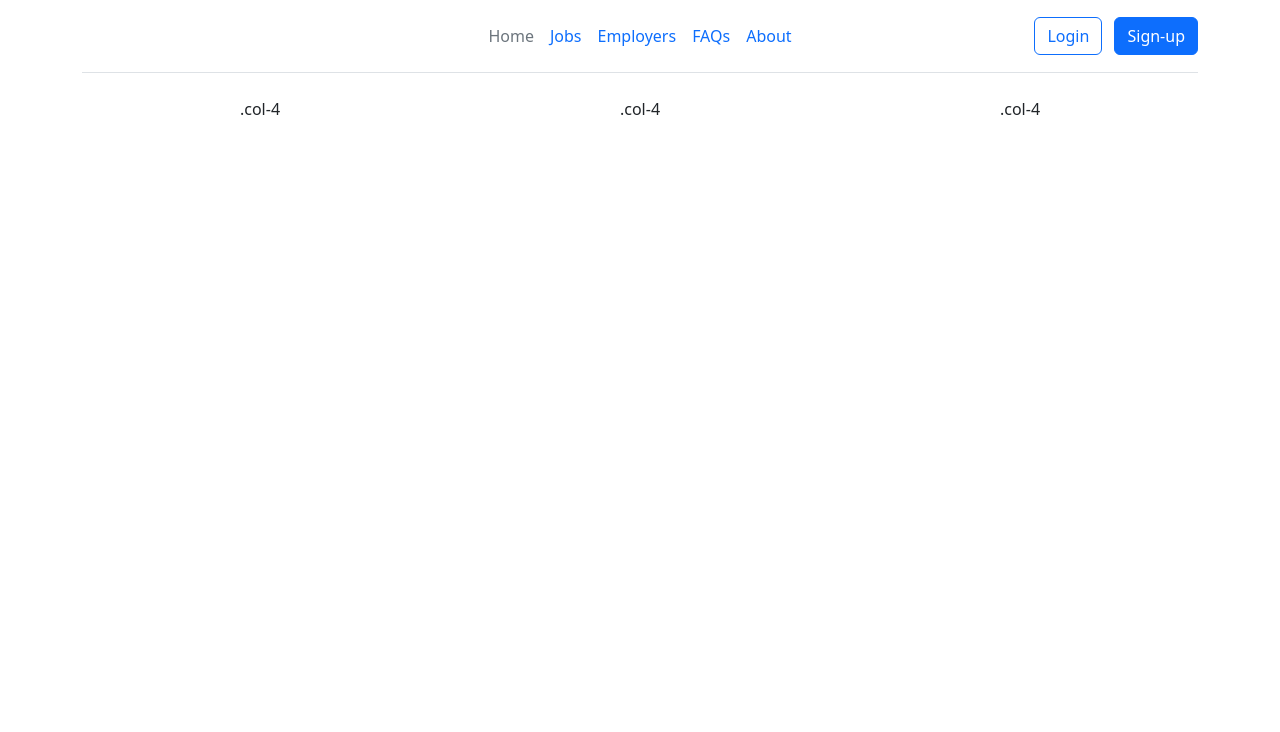
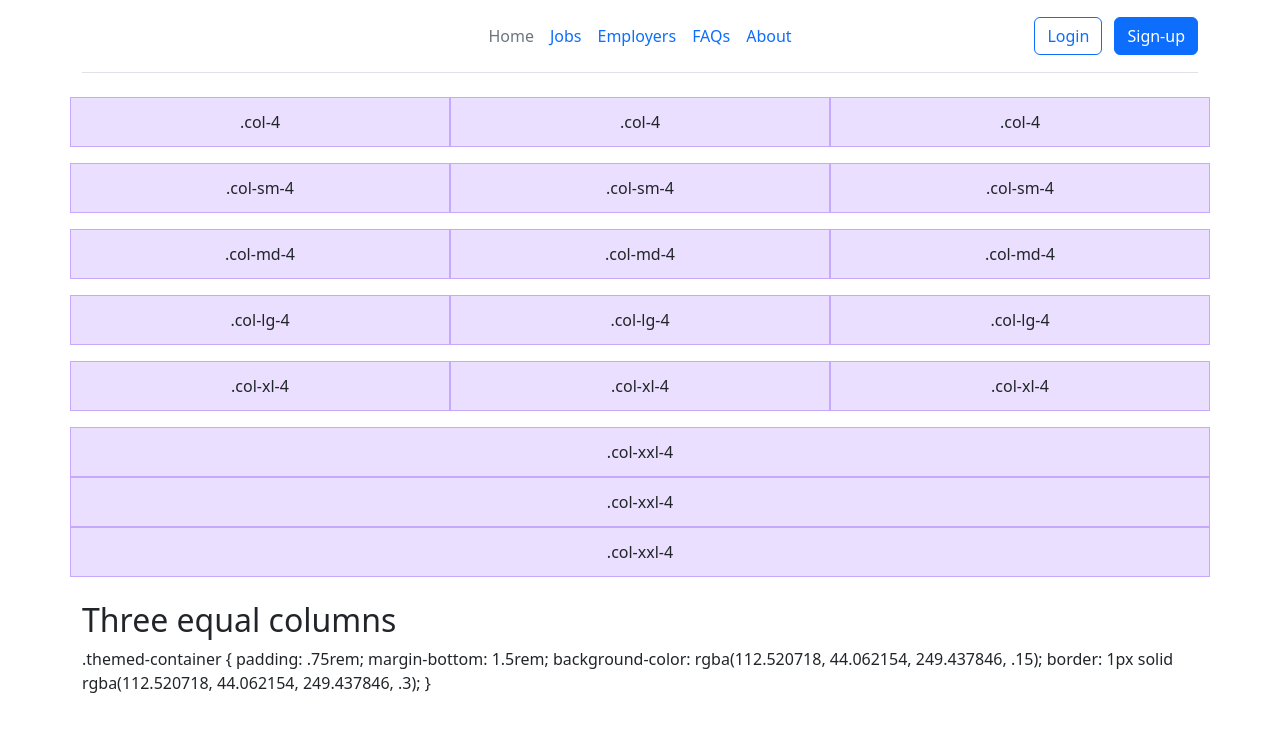
Before and after one commit to Hrafnkellh/group41-JobHunters, a Django app: page / in a window 1280 px wide. Shown: the top 732 px of the page. Run offline with Django 5.2, Linux system fonts and the light colour scheme.

Commit message:
Byrjaður að bæta inni í forsíðu

```diff
--- a/JobHunters/templates/Jobs/frontpage.html
+++ b/JobHunters/templates/Jobs/frontpage.html
@@ -5,4 +5,51 @@
       <div class="col-4 themed-grid-col">.col-4</div>
       <div class="col-4 themed-grid-col">.col-4</div>
     </div>
+    <div class="row mb-3 text-center">
+      <div class="col-sm-4 themed-grid-col">.col-sm-4</div>
+      <div class="col-sm-4 themed-grid-col">.col-sm-4</div>
+      <div class="col-sm-4 themed-grid-col">.col-sm-4</div>
+    </div>
+    <div class="row mb-3 text-center">
+      <div class="col-md-4 themed-grid-col">.col-md-4</div>
+      <div class="col-md-4 themed-grid-col">.col-md-4</div>
+      <div class="col-md-4 themed-grid-col">.col-md-4</div>
+    </div>
+    <div class="row mb-3 text-center">
+      <div class="col-lg-4 themed-grid-col">.col-lg-4</div>
+      <div class="col-lg-4 themed-grid-col">.col-lg-4</div>
+      <div class="col-lg-4 themed-grid-col">.col-lg-4</div>
+    </div>
+
+    <div class="row mb-3 text-center">
+      <div class="col-xl-4 themed-grid-col">.col-xl-4</div>
+      <div class="col-xl-4 themed-grid-col">.col-xl-4</div>
+      <div class="col-xl-4 themed-grid-col">.col-xl-4</div>
+    </div>
+    <div class="row mb-3 text-center">
+      <div class="col-xxl-4 themed-grid-col">.col-xxl-4</div>
+      <div class="col-xxl-4 themed-grid-col">.col-xxl-4</div>
+      <div class="col-xxl-4 themed-grid-col">.col-xxl-4</div>
+    </div>
+
+    <h2 class="mt-4">Three equal columns</h2>
+
+    <style>
+      .themed-grid-col {
+          padding-top: .75rem;
+          padding-bottom: .75rem;
+          background-color: rgba(112.520718, 44.062154, 249.437846, .15);
+          border: 1px solid rgba(112.520718, 44.062154, 249.437846, .3);
+        }
+
+
+    </style>
+
+
+.themed-container {
+  padding: .75rem;
+  margin-bottom: 1.5rem;
+  background-color: rgba(112.520718, 44.062154, 249.437846, .15);
+  border: 1px solid rgba(112.520718, 44.062154, 249.437846, .3);
+}
 {% endblock %}
```
